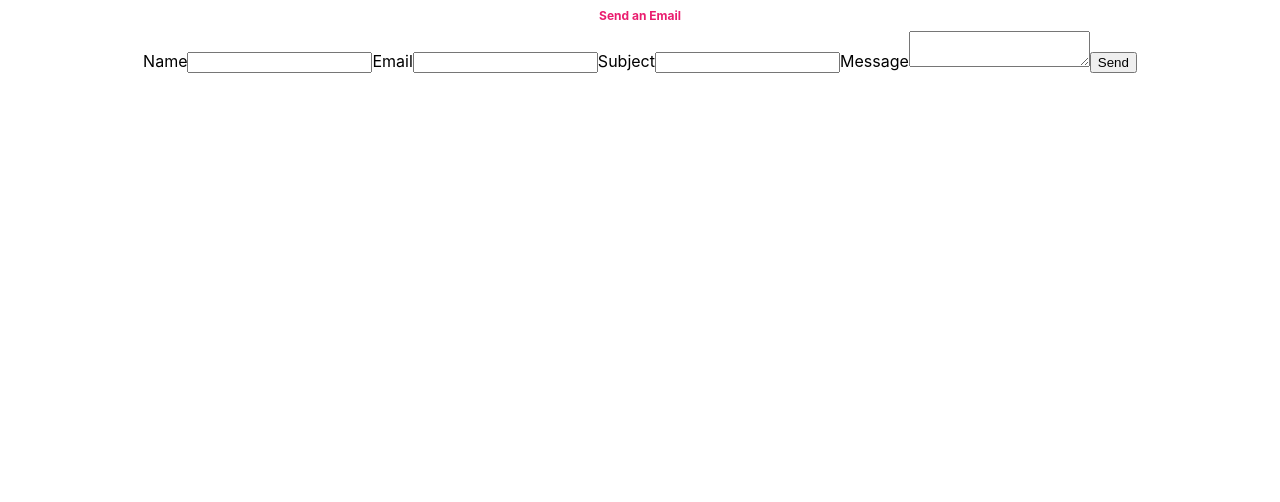
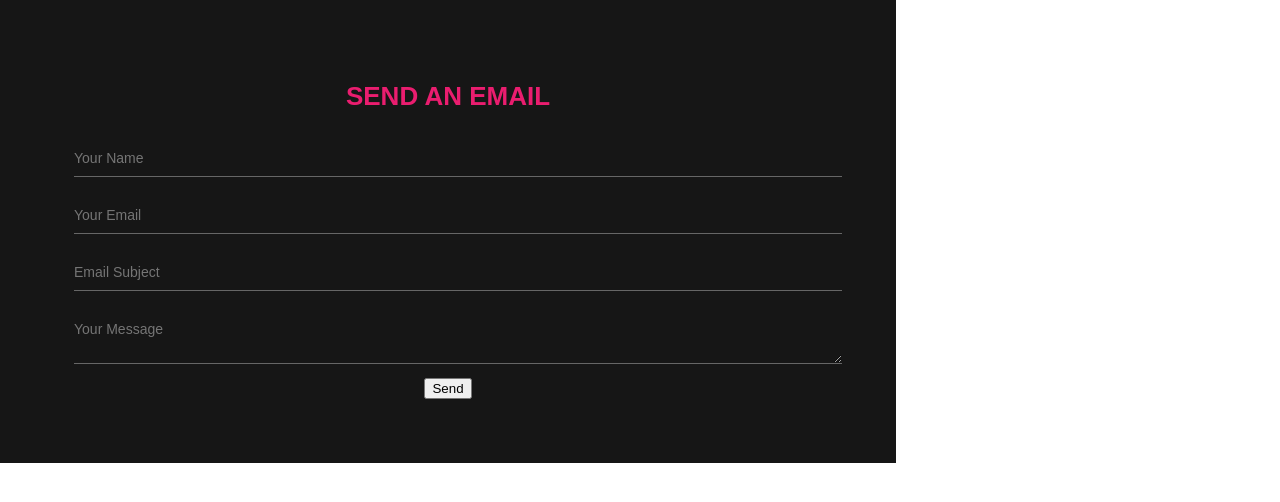
Before and after one commit to paigewortmann/coach-staz-portfolio, a React (Create React App) app in the folder my-app/: page / in a window 1280 px wide. Shown: the top 502 px of the page. Built offline with nearby package versions, Linux system fonts and the light colour scheme.

Commit message:
Styled contact form a bit.

```diff
--- a/my-app/src/componentStyles/contactFormStyle.css
+++ b/my-app/src/componentStyles/contactFormStyle.css
@@ -1,8 +1,36 @@
+* {
+    font-family:'Montserrat', sans-serif;
+}
+
+.box {
+    width: 60%;
+    height: 60%;
+}
+
 .formTitle {
     color: #ea1d6f;
-    font-size: 12px;
+    font-size: 26px;
+    text-transform: uppercase;
 }
 
-.form {
+.field {
+    margin: 10px;
+    width: 100%;
+    padding: 10px 0;
+    background: none;
+    border: none;
+    border-bottom: 1px solid #666;
+    color: #ddd;
+    font-size: 14px;
+    outline: none;
+    transition: border-color .2s;
+}
 
+.box {
+    background-color: #161616;
+    padding: 5%;
 }
+
+label {
+    color: #ea1d6f;
+}
--- a/my-app/src/components/contactForm.js
+++ b/my-app/src/components/contactForm.js
@@ -23,17 +23,28 @@ function contactForm() {
     };
 
     return (
-        <div>
+        <div className='box'>
             <h1 className='formTitle'>Send an Email</h1>
             <form onSubmit={sendEmail} className='form'>
-                <label>Name</label>
-                <input type="text" name="name" />
-                <label>Email</label>
-                <input type="email" name="email" />
-                <label>Subject</label>
-                <input type="email" name="subject" />
-                <label>Message</label>
-                <textarea name="message" />
+                <section className='input-fields'>
+                    <div>
+                        <input type="text" name="name" placeholder='Your Name' className='field'/>
+                    </div>
+
+                    <div>
+                        <input type="email" name="email" placeholder='Your Email' className='field'/>
+                    </div>
+
+                    <div>
+                        <input type="email" name="subject" placeholder='Email Subject' className='field'/>
+                    </div>
+
+                    <div>
+                        <textarea name="message" placeholder='Your Message' className='field'/>
+                    </div>
+
+                </section>
+
                 <input type="submit" value="Send" />
             </form>
         </div>
```
